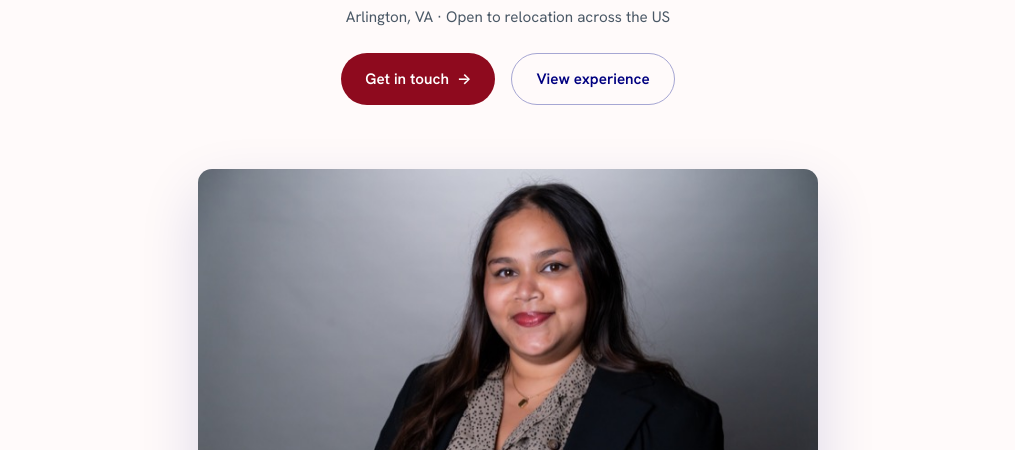
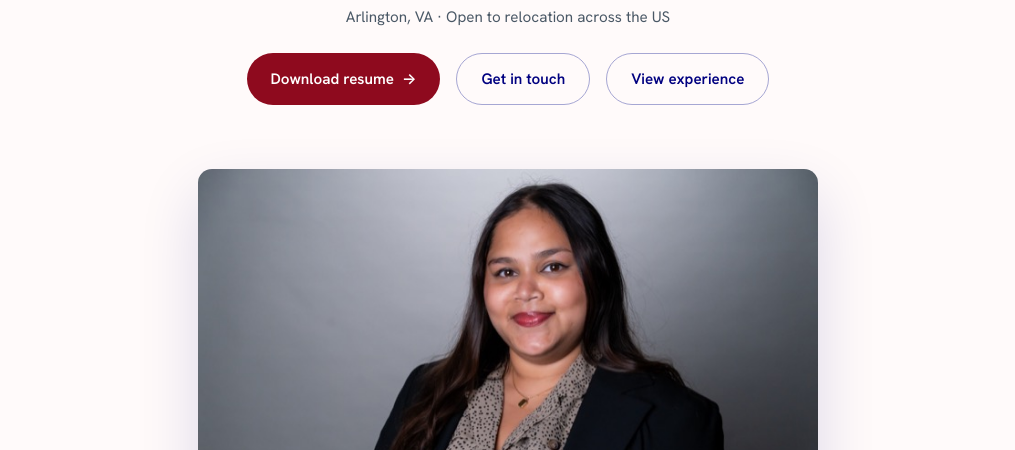
Before and after one commit to BarotPooh/pooja-portfolio, a plain HTML site: page index.html in a window 1280 px wide. Shown: the part 350-800 px from the top of the page, without its empty margins (132-1147 px from the left). Drawn offline with Linux system fonts and the light colour scheme.

Commit message:
feat(resume): add downloadable resume with a clear button
Download resume is the primary hero button, also on Contact and in the
footer of every page. The resume's portfolio link points at the new site.

Co-Authored-By: Claude Sonnet 5.5 <noreply@anthropic.com>

```diff
--- a/index.html
+++ b/index.html
@@ -49,7 +49,8 @@
         <p class="hero-title hero-rise">Marketing · Business Operations · Strategy &amp; Consulting</p>
         <p class="hero-location hero-rise">Arlington, VA · Open to relocation across the US</p>
         <div class="hero-actions hero-rise">
-          <a class="btn btn-primary" href="contact.html">Get in touch</a>
+          <a class="btn btn-primary" href="assets/resumes/Pooja-Barot-Resume.docx" download>Download resume</a>
+          <a class="btn btn-secondary" href="contact.html">Get in touch</a>
           <a class="btn btn-secondary" href="experience.html">View experience</a>
         </div>
         <figure class="hero-frame hero-rise">
@@ -232,6 +233,7 @@
     <div class="container footer-row">
       <p>&copy; 2026 Pooja Barot</p>
       <ul class="footer-links">
+        <li><a href="assets/resumes/Pooja-Barot-Resume.docx" download>Resume</a></li>
         <li><a href="mailto:poobarot96@gmail.com">Email</a></li>
         <li><a href="https://www.linkedin.com/in/poojadbarot" target="_blank" rel="noopener noreferrer">LinkedIn</a></li>
       </ul>
```
Also changed, not shown: about.html (+1 -0 lines), contact.html (+2 -0 lines), education.html (+1 -0 lines), experience.html (+1 -0 lines), project-asu.html (+1 -0 lines), project-automation.html (+1 -0 lines), project-europelab.html (+1 -0 lines), project-festival.html (+1 -0 lines), project-hexafort.html (+1 -0 lines), projects.html (+1 -0 lines), skills.html (+1 -0 lines), tools.html (+1 -0 lines), 2 other files.
